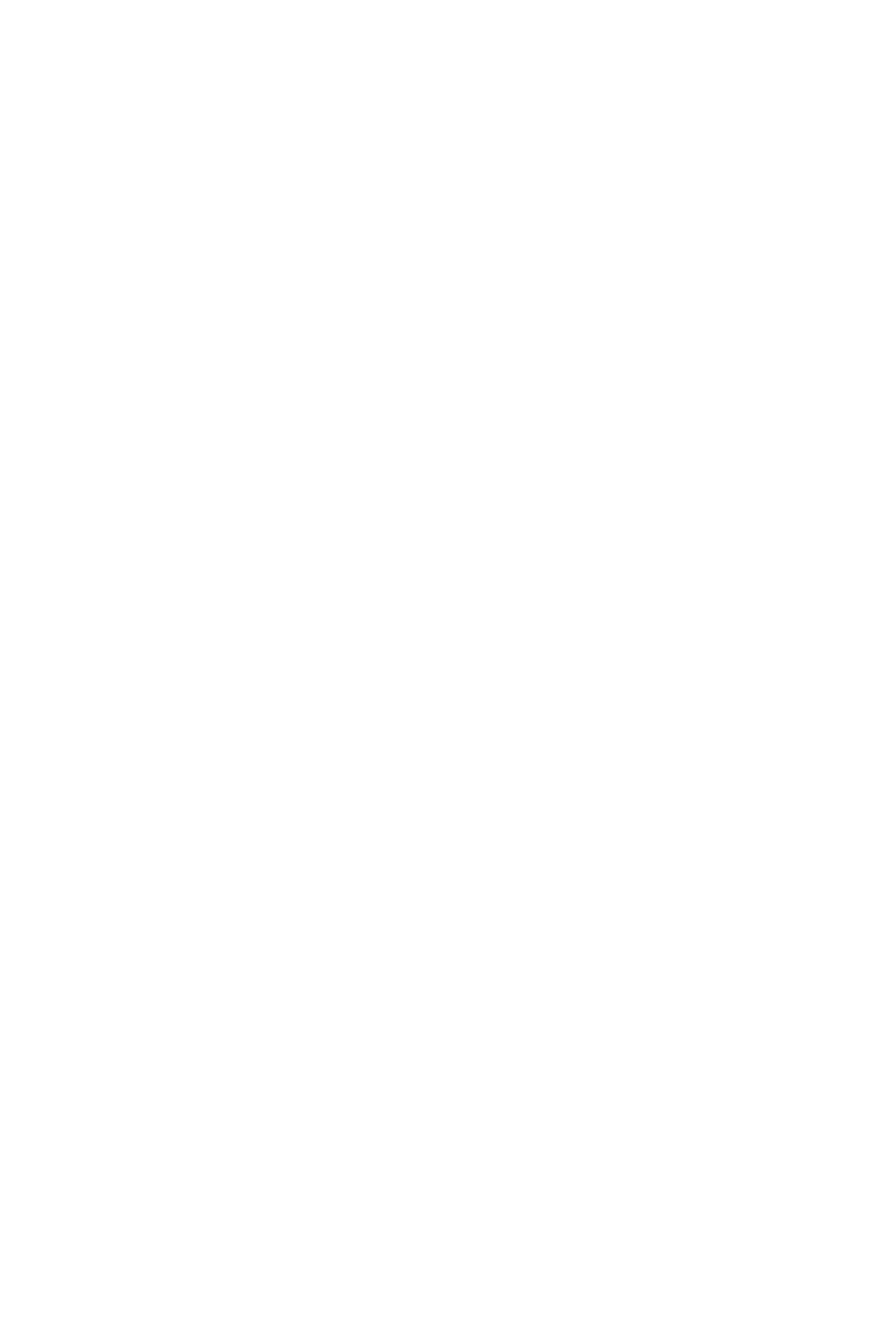
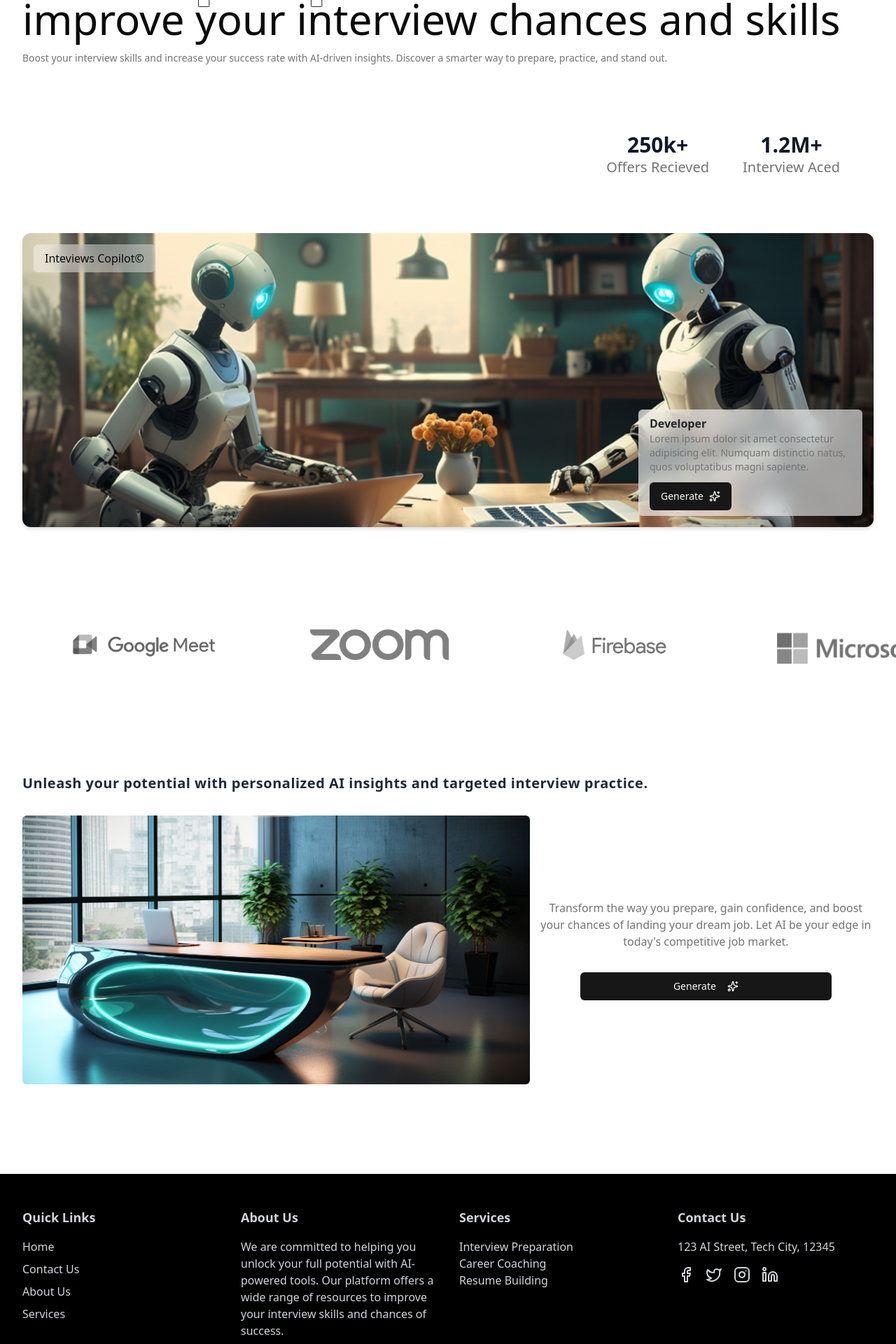
Before and after one commit to rashmikauthaa/ai-mock-interview-react-vite-typescript-project, a React (Vite) app: page / in a window 1280 px wide. Shown: the part 480-2400 px from the top of the page at 70% size. Before the commit the page ends 800 px from the top, so only its background shows below. Built offline with nearby package versions, Linux system fonts and the light colour scheme; no server answers.

Commit message:
Changes: Home screen Completed

```diff
--- a/package.json
+++ b/package.json
@@ -19,6 +19,7 @@
     "lucide-react": "^0.544.0",
     "react": "^19.1.1",
     "react-dom": "^19.1.1",
+    "react-fast-marquee": "^1.6.5",
     "react-router-dom": "^7.9.3",
     "tailwind-merge": "^3.3.1",
     "tailwindcss-animate": "^1.0.7"
--- a/src/components/footer.tsx
+++ b/src/components/footer.tsx
@@ -1,8 +1,121 @@
+import React from "react";
 
-const Footer = () => {
-    return (
-        <div>Footer</div>
-    );
+import { Facebook, Twitter, Instagram, Linkedin } from "lucide-react"; // Import Lucide icons
+import { Link } from "react-router-dom";
+import { Container } from "@/components/container";
+import { MainRoutes } from "@/lib/helpers";
+
+interface SocialLinkProps {
+  href: string;
+  icon: React.ReactNode;
+  hoverColor: string;
+}
+
+const SocialLink: React.FC<SocialLinkProps> = ({ href, icon, hoverColor }) => {
+  return (
+    <a
+      href={href}
+      target="_blank"
+      rel="noopener noreferrer"
+      className={`hover:${hoverColor}`}
+    >
+      {icon}
+    </a>
+  );
+};
+
+interface FooterLinkProps {
+  to: string;
+  children: React.ReactNode;
+}
+
+const FooterLink: React.FC<FooterLinkProps> = ({ to, children }) => {
+  return (
+    <li>
+      <Link
+        to={to}
+        className="hover:underline text-gray-300 hover:text-gray-100"
+      >
+        {children}
+      </Link>
+    </li>
+  );
+};
+
+export const Footer = () => {
+  return (
+    <div className="w-full bg-black text-gray-300 hover:text-gray-100 py-8">
+      <Container>
+        <div className="grid grid-cols-1 md:grid-cols-4 gap-8">
+          {/* First Column: Links */}
+          <div>
+            <h3 className="font-bold text-lg mb-4">Quick Links</h3>
+            <ul className="space-y-2">
+              {MainRoutes.map((route) => (
+                <FooterLink key={route.href} to={route.href}>
+                  {route.label}
+                </FooterLink>
+              ))}
+            </ul>
+          </div>
+
+          {/* Second Column: About Us */}
+          <div>
+            <h3 className="font-bold text-lg mb-4">About Us</h3>
+            <p>
+              We are committed to helping you unlock your full potential with
+              AI-powered tools. Our platform offers a wide range of resources to
+              improve your interview skills and chances of success.
+            </p>
+          </div>
+
+          {/* Third Column: Services */}
+          <div>
+            <h3 className="font-bold text-lg mb-4">Services</h3>
+            <ul>
+              <FooterLink to="/services/interview-prep">
+                Interview Preparation
+              </FooterLink>
+              <FooterLink to="/services/career-coaching">
+                Career Coaching
+              </FooterLink>
+              <FooterLink to="/services/resume-building">
+                Resume Building
+              </FooterLink>
+            </ul>
+          </div>
+
+          {/* Fourth Column: Address and Social Media */}
+          <div>
+            <h3 className="font-bold text-lg mb-4">Contact Us</h3>
+            <p className="mb-4">123 AI Street, Tech City, 12345</p>
+            <div className="flex gap-4">
+              <SocialLink
+                href="https://facebook.com"
+                icon={<Facebook size={24} />}
+                hoverColor="text-blue-500"
+              />
+              <SocialLink
+                href="https://twitter.com"
+                icon={<Twitter size={24} />}
+                hoverColor="text-blue-400"
+              />
+              <SocialLink
+                href="https://instagram.com"
+                icon={<Instagram size={24} />}
+                hoverColor="text-pink-500"
+              />
+              <SocialLink
+                href="https://linkedin.com"
+                icon={<Linkedin size={24} />}
+                hoverColor="text-blue-700"
+              />
+            </div>
+          </div>
+        </div>
+      </Container>
+    </div>
+  );
 };
 
 export default Footer;
--- /dev/null
+++ b/src/components/marquee-img.tsx
@@ -0,0 +1,9 @@
+export const MarqueImg = ({ img }: { img: string }) => {
+  return (
+    <img
+      src={img}
+      className="w-44 h-44 xl:w-52 xl:h-52 object-contain grayscale mx-12 xl:mx-16"
+      alt=""
+    />
+  );
+};
--- a/src/index.css
+++ b/src/index.css
@@ -65,4 +65,12 @@
   body {
     @apply bg-background text-foreground;
   }
+
+  .text-outline{
+    color: white;
+    text-shadow: -1px -1px rgba(0, 0, 0, 0.6),
+    /* Top-left */ 1px -1px rgba(0, 0, 0, 0.6),
+    /* Top-right */ -1px 1px rgba(0, 0, 0, 0.6),
+    /* Bottom-left */ 1px 1px rgba(0, 0, 0, 0.6);
+  }
 }
--- a/src/routes/home.tsx
+++ b/src/routes/home.tsx
@@ -1,10 +1,123 @@
-import { UserButton } from "@clerk/clerk-react"
+import { Sparkles } from "lucide-react";
+import Marquee from "react-fast-marquee";
 
-const HomePage = () => {
+import { Container } from "@/components/container";
+import { Button } from "@/components/button";
+import { MarqueImg } from "@/components/marquee-img";
+import { Link } from "react-router-dom";
+
+export const HomePage = () => {
   return (
-    <div>
+    <div className="flex-col w-full pb-24">
+      <Container>
+        <div className="my-8">
+          <h2 className="text-3xl text-center md:text-left md:text-6xl">
+            <span className=" text-outline font-extrabold md:text-8xl">
+              AI Superpower
+            </span>
+            <span className="text-gray-500 font-extrabold">
+              - A better way to
+            </span>
+            <br />
+            improve your interview chances and skills
+          </h2>
 
+          <p className="mt-4 text-muted-foreground text-sm">
+            Boost your interview skills and increase your success rate with
+            AI-driven insights. Discover a smarter way to prepare, practice, and
+            stand out.
+          </p>
+        </div>
+
+        <div className="flex w-full items-center justify-evenly md:px-12 md:py-16 md:items-center md:justify-end gap-12">
+          <p className="text-3xl font-semibold text-gray-900 text-center">
+            250k+
+            <span className="block text-xl text-muted-foreground font-normal">
+              Offers Recieved
+            </span>
+          </p>
+          <p className="text-3xl font-semibold text-gray-900 text-center">
+            1.2M+
+            <span className="block text-xl text-muted-foreground font-normal">
+              Interview Aced
+            </span>
+          </p>
+        </div>
+
+        {/* image sectiomn */}
+
+        <div className="w-full mt-4 rounded-xl bg-gray-100 h-[420px] drop-shadow-md overflow-hidden relative">
+          <img
+            src="/assets/img/hero.jpg"
+            alt=""
+            className="w-full h-full object-cover"
+          />
+
+          <div className="absolute top-4 left-4 px-4 py-2 rounded-md bg-white/40 backdrop-blur-md">
+            Inteviews Copilot&copy;
+          </div>
+
+          <div className="hidden md:block absolute w-80 bottom-4 right-4 px-4 py-2 rounded-md bg-white/60 backdrop-blur-md">
+            <h2 className="text-neutral-800 font-semibold">Developer</h2>
+            <p className="text-sm text-neutral-500">
+              Lorem ipsum dolor sit amet consectetur adipisicing elit. Numquam
+              distinctio natus, quos voluptatibus magni sapiente.
+            </p>
+
+            <Button className="mt-3">
+              Generate <Sparkles />
+            </Button>
+          </div>
+        </div>
+      </Container>
+
+      {/* marquee section */}
+
+      <div className="w-full my-12">
+        <Marquee pauseOnHover>
+          <MarqueImg img="/assets/img/logo/firebase.png" />
+          <MarqueImg img="/assets/img/logo/meet.png" />
+          <MarqueImg img="/assets/img/logo/zoom.png" />
+          <MarqueImg img="/assets/img/logo/firebase.png" />
+          <MarqueImg img="/assets/img/logo/microsoft.png" />
+          <MarqueImg img="/assets/img/logo/meet.png" />
+          <MarqueImg img="/assets/img/logo/tailwindcss.png" />
+          <MarqueImg img="/assets/img/logo/microsoft.png" />
+        </Marquee>
+      </div>
+
+      <Container className="py-8 space-y-8">
+        <h2 className="tracking-wide text-xl text-gray-800 font-semibold">
+          Unleash your potential with personalized AI insights and targeted
+          interview practice.
+        </h2>
+
+        <div className="grid grid-cols-1 md:grid-cols-5 gap-3">
+          <div className="col-span-1 md:col-span-3">
+            <img
+              src="/assets/img/office.jpg"
+              alt=""
+              className="w-full max-h-96 rounded-md object-cover"
+            />
+          </div>
+
+          <div className="col-span-1 md:col-span-2 gap-8 max-h-96 min-h-96 w-full flex flex-col items-center justify-center text-center">
+            <p className="text-center text-muted-foreground">
+              Transform the way you prepare, gain confidence, and boost your
+              chances of landing your dream job. Let AI be your edge in
+              today&apos;s competitive job market.
+            </p>
+
+            <Link to={"/generate"} className="w-full">
+              <Button className="w-3/4">
+                Generate <Sparkles className="ml-2" />
+              </Button>
+            </Link>
+          </div>
+        </div>
+      </Container>
     </div>
   );
 };
+
 export default HomePage;
```
Also changed, not shown: 1 other file (tests, documents, lock files or other folders).
